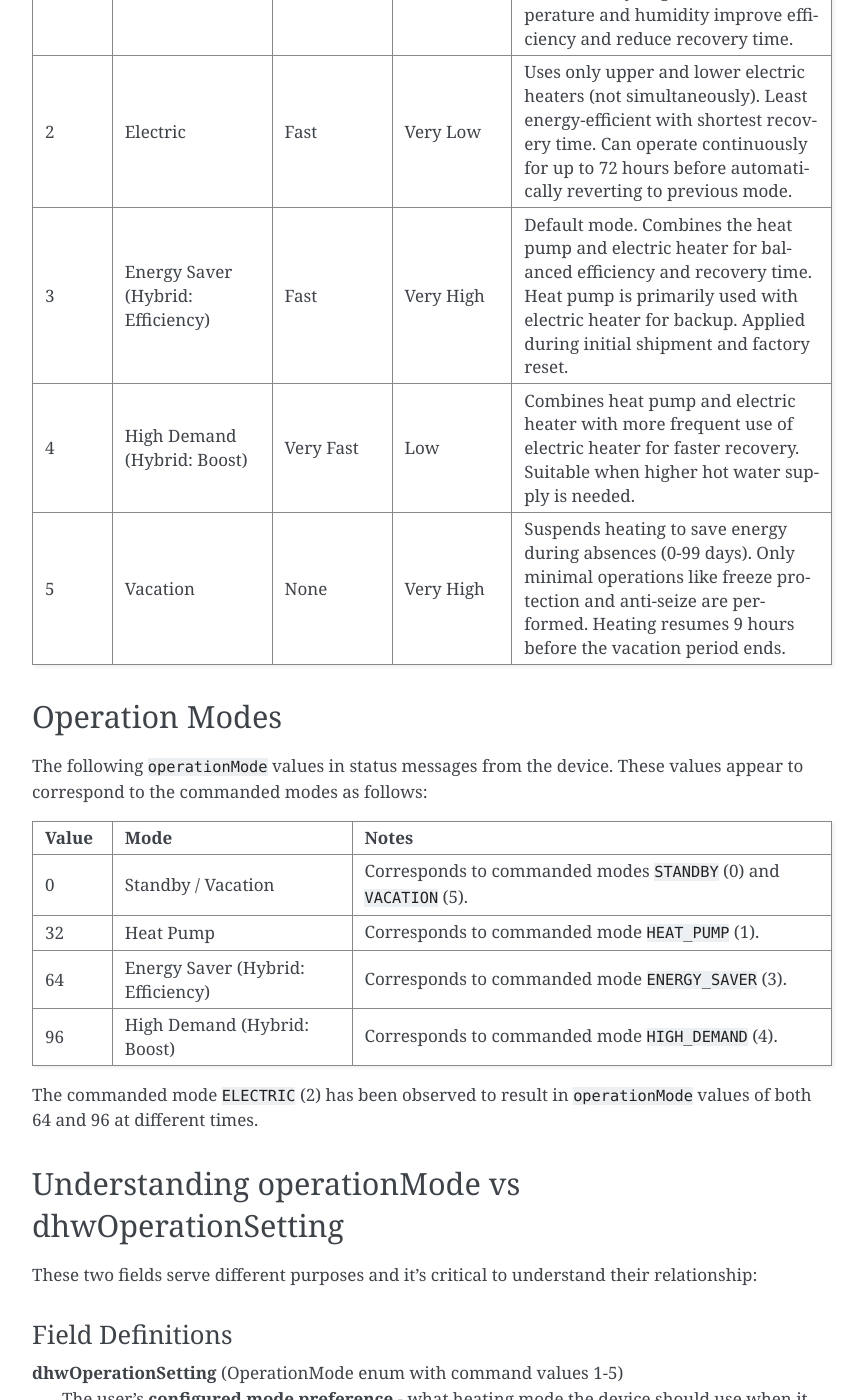
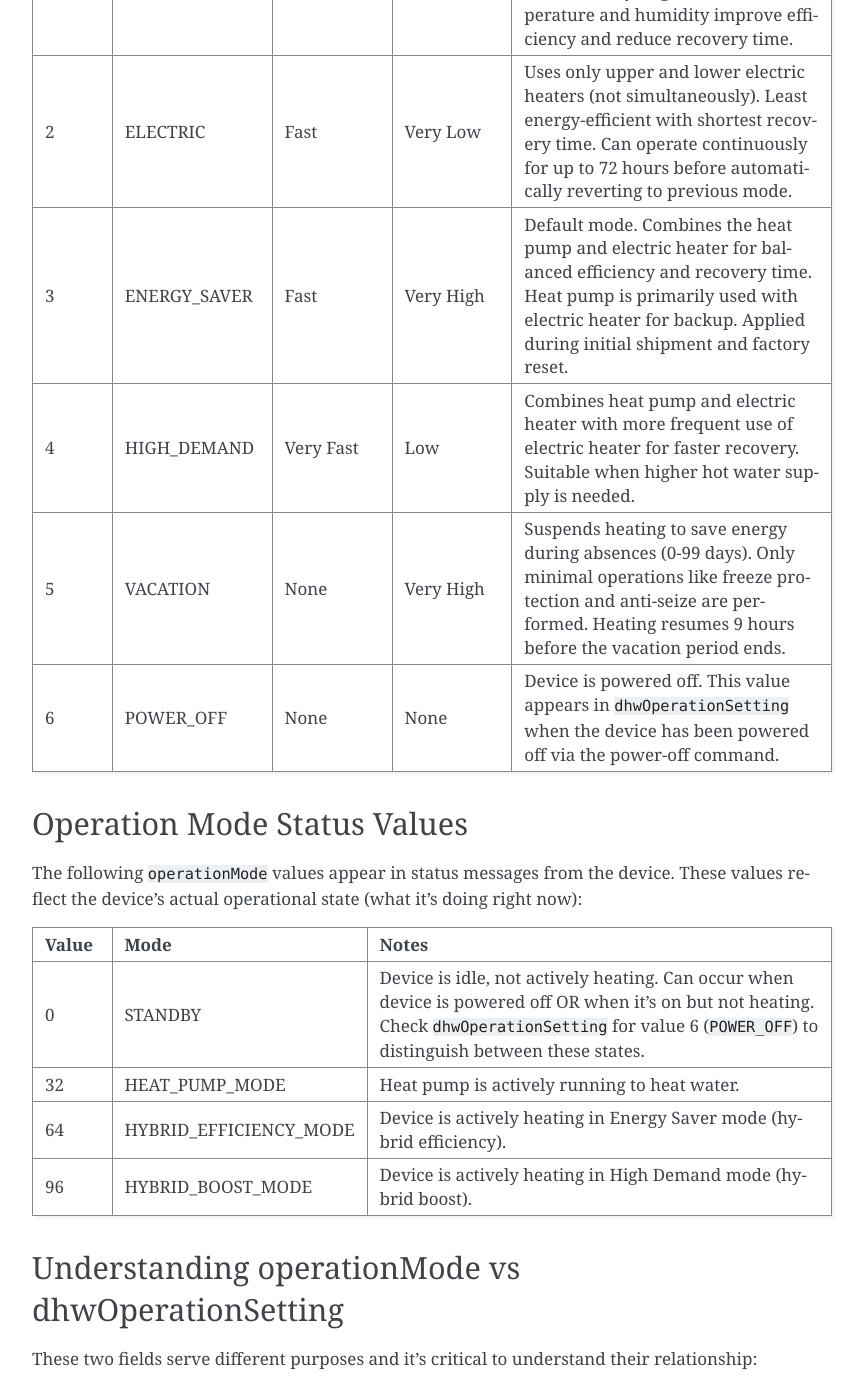
Before and after one commit to eman/nwp500-python, a Sphinx documentation site: the page built from docs/DEVICE_STATUS_FIELDS.rst, in a window 1280 px wide and 1400 px high, scrolled down 9729 px. Shown: the whole window, without its empty margins (338-1202 px from the left). Built offline with Sphinx 7.4.7, drawn with Linux system fonts in a browser that asks for light colours; some of the changed text lies outside the part shown.

Commit message:
documentation fixes

```diff
--- a/docs/DEVICE_STATUS_FIELDS.rst
+++ b/docs/DEVICE_STATUS_FIELDS.rst
@@ -449,10 +449,10 @@ This document lists the fields found in the ``status`` object of device status m
      - Available energy capacity - remaining hot water energy available in Watt-hours.
      - None
 
-Operation Modes
----------------
+DHW Operation Setting Modes
+----------------------------
 
-The ``operationMode`` field is an integer that maps to the following modes. These modes balance energy efficiency and recovery time based on user needs.
+The ``dhwOperationSetting`` field is an integer that maps to the following modes. These modes balance energy efficiency and recovery time based on user needs.
 
 .. list-table::
    :header-rows: 1
@@ -464,36 +464,41 @@ The ``operationMode`` field is an integer that maps to the following modes. Thes
      - Energy Efficiency
      - Description
    * - 1
-     - Heat Pump
+     - HEAT_PUMP
      - Very Slow
      - High
      - Most energy-efficient mode, using only the heat pump. Recovery time varies with ambient temperature and humidity. Higher ambient temperature and humidity improve efficiency and reduce recovery time.
    * - 2
-     - Electric
+     - ELECTRIC
      - Fast
      - Very Low
      - Uses only upper and lower electric heaters (not simultaneously). Least energy-efficient with shortest recovery time. Can operate continuously for up to 72 hours before automatically reverting to previous mode.
    * - 3
-     - Energy Saver (Hybrid: Efficiency)
+     - ENERGY_SAVER
      - Fast
      - Very High
      - Default mode. Combines the heat pump and electric heater for balanced efficiency and recovery time. Heat pump is primarily used with electric heater for backup. Applied during initial shipment and factory reset.
    * - 4
-     - High Demand (Hybrid: Boost)
+     - HIGH_DEMAND
      - Very Fast
      - Low
      - Combines heat pump and electric heater with more frequent use of electric heater for faster recovery. Suitable when higher hot water supply is needed.
    * - 5
-     - Vacation
+     - VACATION
      - None
      - Very High
      - Suspends heating to save energy during absences (0-99 days). Only minimal operations like freeze protection and anti-seize are performed. Heating resumes 9 hours before the vacation period ends.
+   * - 6
+     - POWER_OFF
+     - None
+     - None
+     - Device is powered off. This value appears in ``dhwOperationSetting`` when the device has been powered off via the power-off command.
 
 
-Operation Modes
---------------------------------------------------------
+Operation Mode Status Values
+-----------------------------
 
-The following ``operationMode`` values in status messages from the device. These values appear to correspond to the commanded modes as follows:
+The following ``operationMode`` values appear in status messages from the device. These values reflect the device's actual operational state (what it's doing right now):
 
 .. list-table::
    :header-rows: 1
@@ -503,19 +508,17 @@ The following ``operationMode`` values in status messages from the device. These
      - Mode
      - Notes
    * - 0
-     - Standby / Vacation
-     - Corresponds to commanded modes ``STANDBY`` (0) and ``VACATION`` (5).
+     - STANDBY
+     - Device is idle, not actively heating. Can occur when device is powered off OR when it's on but not heating. Check ``dhwOperationSetting`` for value 6 (``POWER_OFF``) to distinguish between these states.
    * - 32
-     - Heat Pump
-     - Corresponds to commanded mode ``HEAT_PUMP`` (1).
+     - HEAT_PUMP_MODE
+     - Heat pump is actively running to heat water.
    * - 64
-     - Energy Saver (Hybrid: Efficiency)
-     - Corresponds to commanded mode ``ENERGY_SAVER`` (3).
+     - HYBRID_EFFICIENCY_MODE
+     - Device is actively heating in Energy Saver mode (hybrid efficiency).
    * - 96
-     - High Demand (Hybrid: Boost)
-     - Corresponds to commanded mode ``HIGH_DEMAND`` (4).
-
-The commanded mode ``ELECTRIC`` (2) has been observed to result in ``operationMode`` values of both 64 and 96 at different times.
+     - HYBRID_BOOST_MODE
+     - Device is actively heating in High Demand mode (hybrid boost).
 
 Understanding operationMode vs dhwOperationSetting
 ---------------------------------------------------
--- a/docs/openapi.yaml
+++ b/docs/openapi.yaml
@@ -410,6 +410,8 @@ paths:
           schema:
             type: string
       responses:
+        '200':
+          description: Time of Use information
           content:
             application/json:
               schema:
```
Also changed, not shown: other parts of docs/DEVICE_STATUS_FIELDS.rst (+1 -1 lines).
